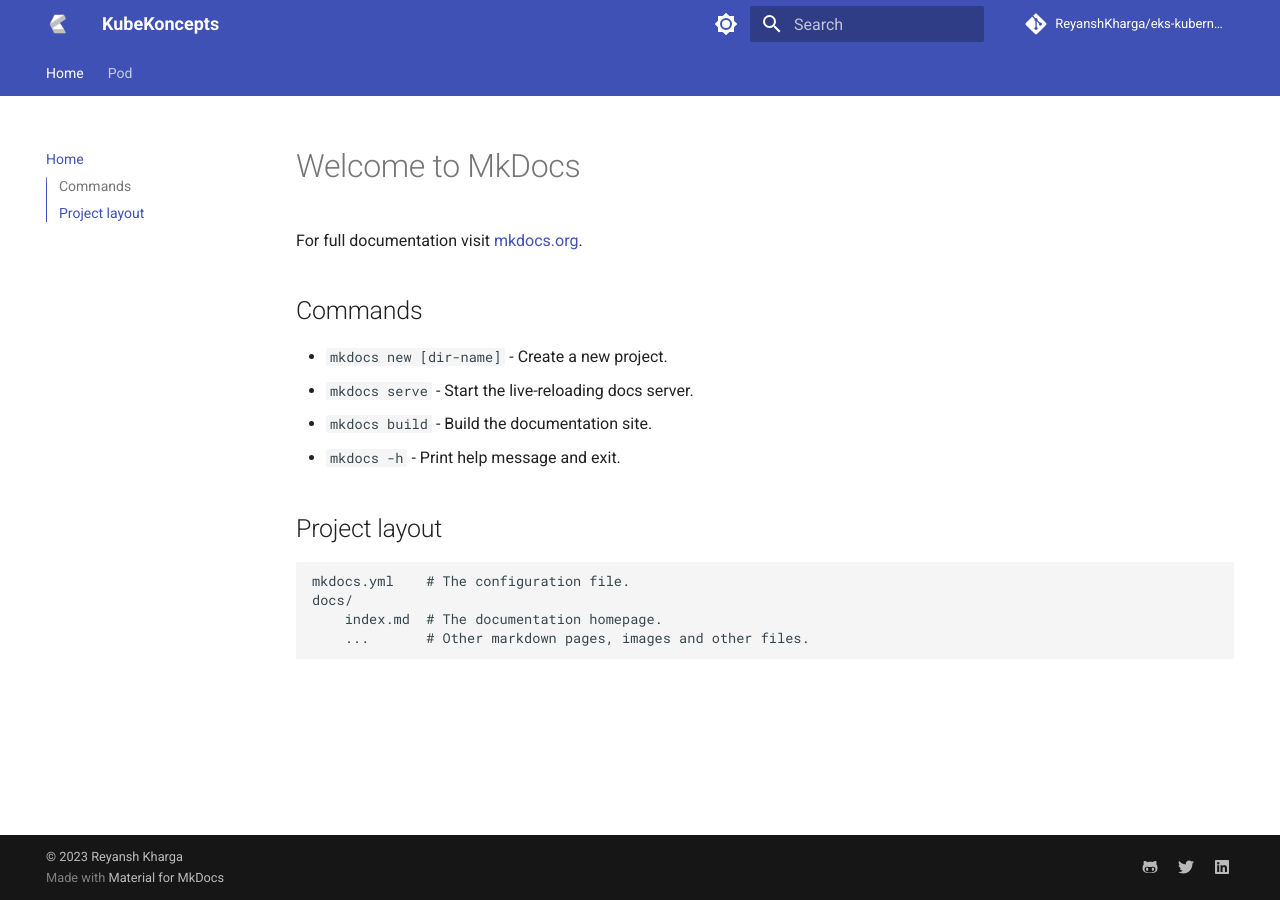
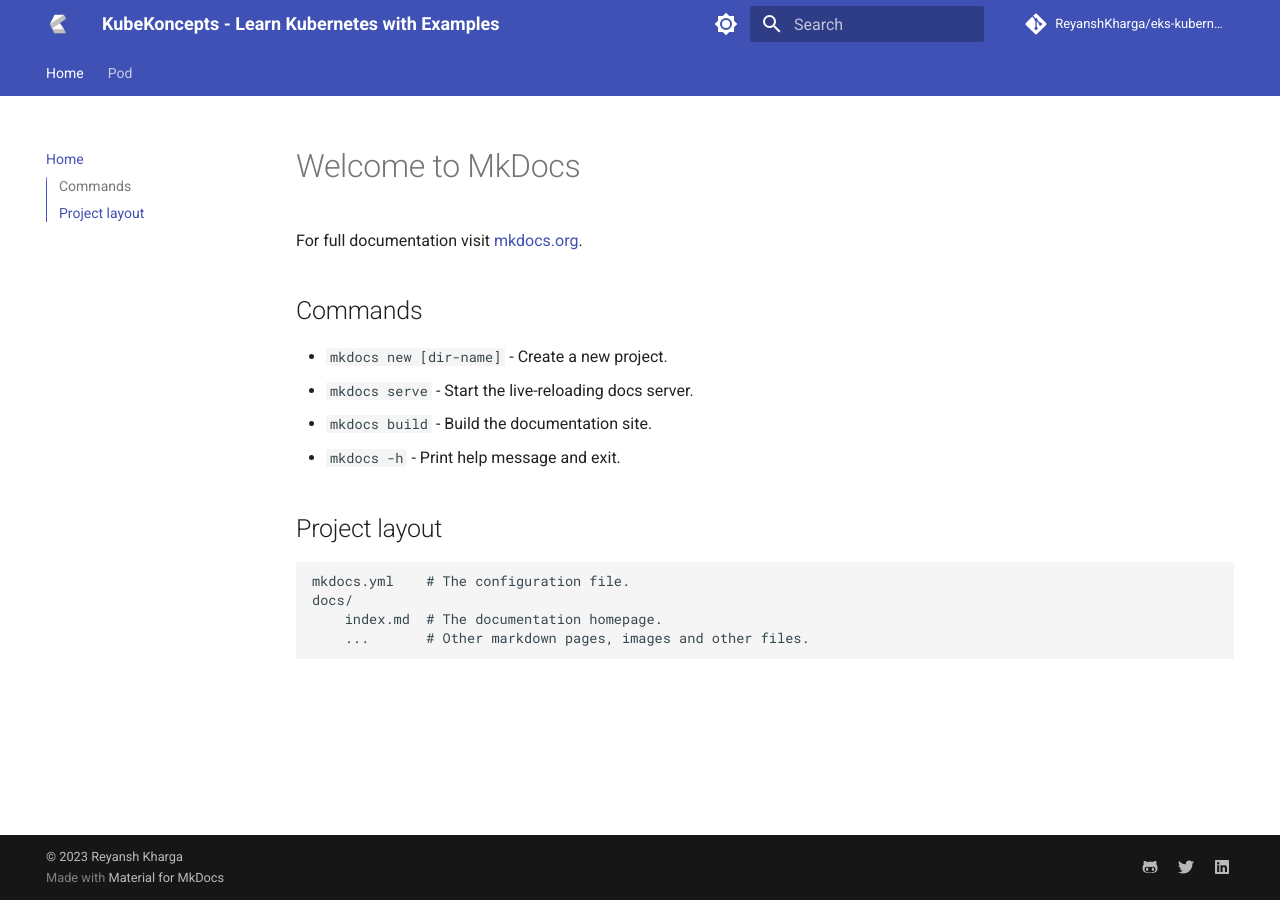
Before and after one commit to ReyanshKharga/kloudkoncepts.github.io, an MkDocs documentation site: the page built from docs/index.md, in a window 1280 px wide. Built offline with MkDocs 1.6.1 and Material for MkDocs 9.7.7, drawn with Linux system fonts in a browser that asks for light colours; comment, search, counter and statistics services are not loaded.

Commit message:
changed site_name

```diff
--- a/mkdocs.yml
+++ b/mkdocs.yml
@@ -1,5 +1,5 @@
 # Project information
-site_name: KubeKoncepts
+site_name: KubeKoncepts - Learn Kubernetes with Examples
 # defeine TOC or order of website-
 nav:
   - Home: index.md
@@ -7,7 +7,7 @@
 
 site_author: Reyansh Kharga
 site_description: >-
-  Learn Kubernetes With Examples.
+  Learn Kubernetes with Examples.
 
 # Repository
 repo_name: ReyanshKharga/eks-kubernetes-masterclass
```
